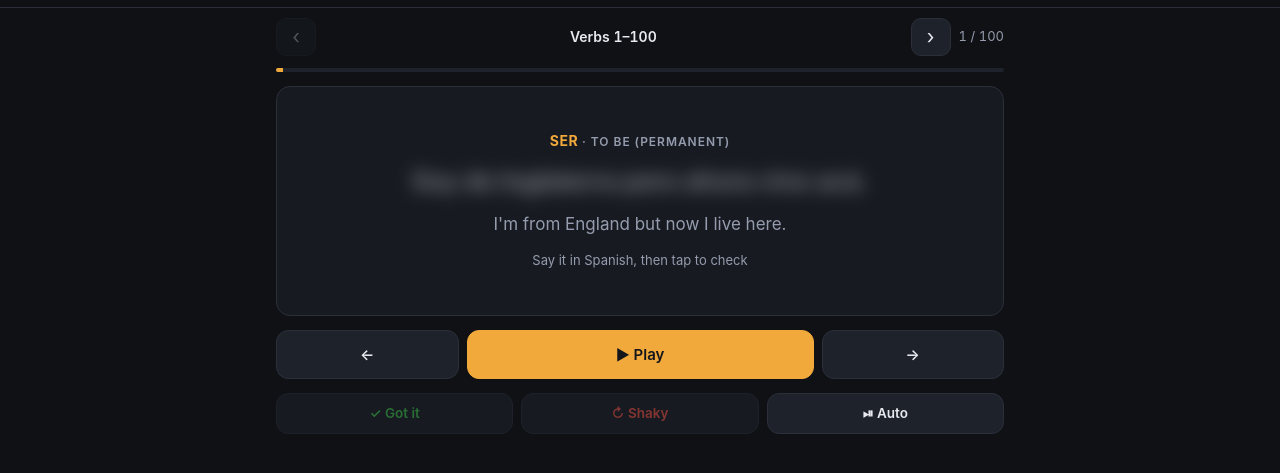
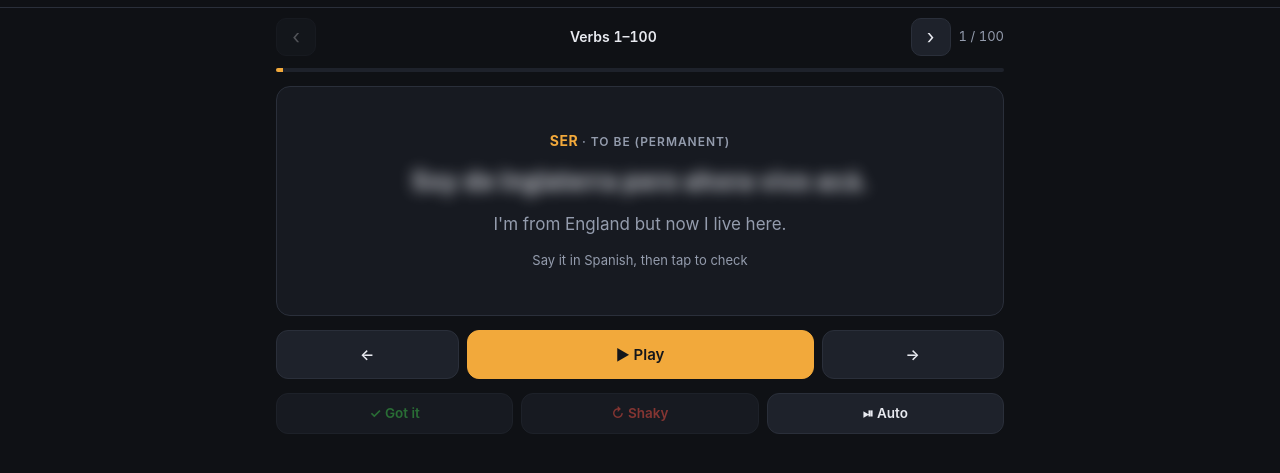
Before and after one commit to fuzzy-logic/2000-verbos, a plain HTML site: page dist/index.html in a window 1280 px wide. Both pictures are taken after a click on the tab "Recall". Shown: the part 101-574 px from the top of the page. Drawn offline with Linux system fonts and the light colour scheme.

Commit message:
Hide the Recall answer two independent ways
Hiding relied entirely on filter:blur. Where that is unsupported, disabled or
stripped, the answer rendered fully readable and the exercise broke silently
with no visible error. Transparent text plus a shadow obscures it with no
filter support at all; the blur is now a light extra rather than the mechanism.

Co-Authored-By: Claude Opus 5 <noreply@anthropic.com>

```diff
--- a/dist/index.html
+++ b/dist/index.html
@@ -81,7 +81,18 @@ header{
 .es{font-size:25px;font-weight:600;line-height:1.35;transition:filter .18s,opacity .18s}
 .en{font-size:17px;color:var(--muted);line-height:1.4}
 .note{font-size:12.5px;color:var(--accent-2);font-style:italic}
-.es.hidden-text{filter:blur(9px);opacity:.55;transition:none;cursor:pointer}
+.es.hidden-text{
+  /* Obscured two independent ways on purpose. filter:blur alone is a single
+     point of failure - if it is unsupported or stripped, the answer renders
+     perfectly readable and the exercise silently breaks. Transparent text with
+     a shadow hides it even with no filter support at all. */
+  color:transparent;
+  text-shadow:0 0 13px var(--text);
+  filter:blur(3px);
+  transition:none;
+  cursor:pointer;
+  user-select:none;
+}
 .reveal-hint{font-size:13px;color:var(--muted)}
 
 .controls{display:flex;gap:8px;margin:14px 0}
```
Also changed, not shown: src/template.html (+12 -1 lines), dist/sw.js.
